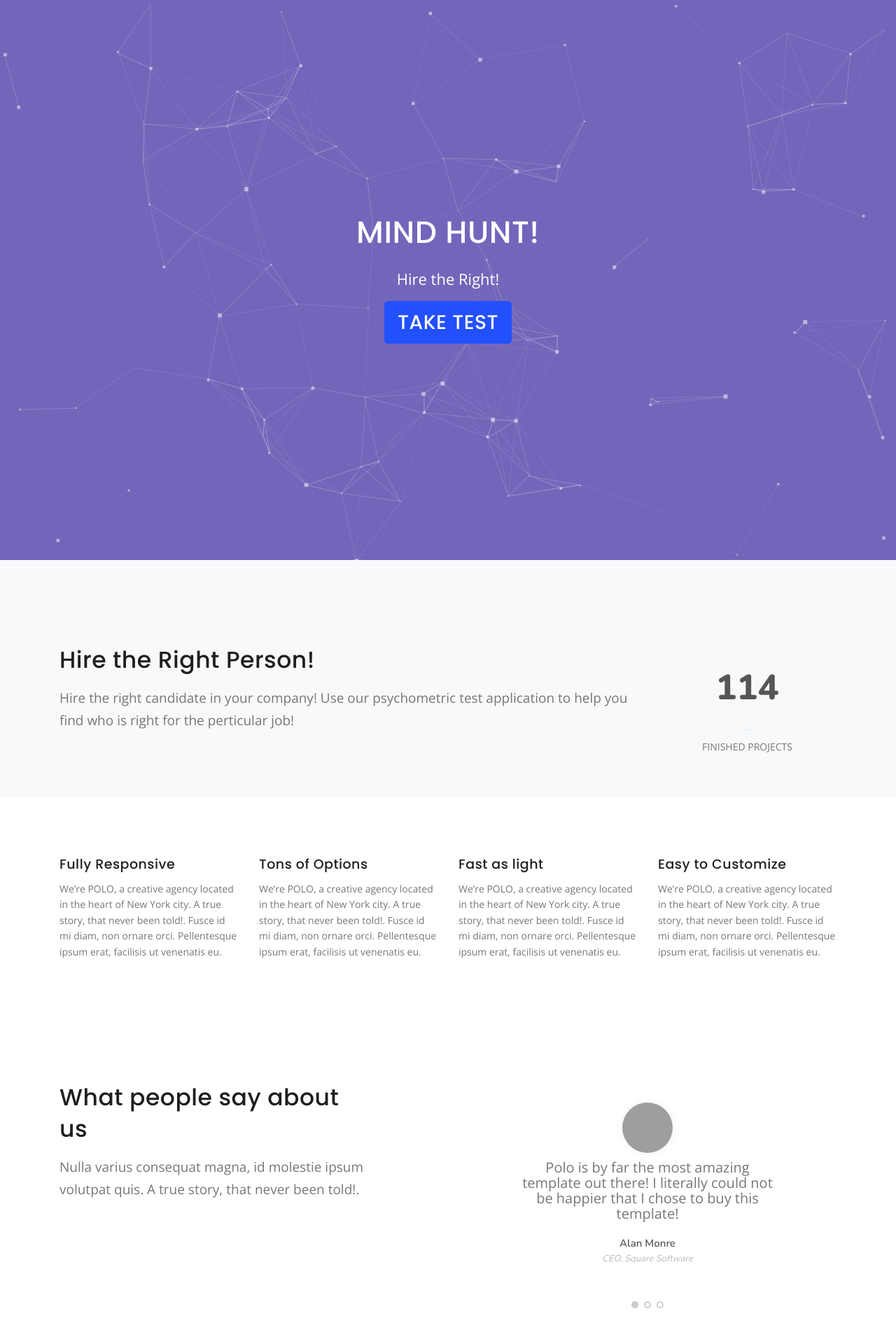
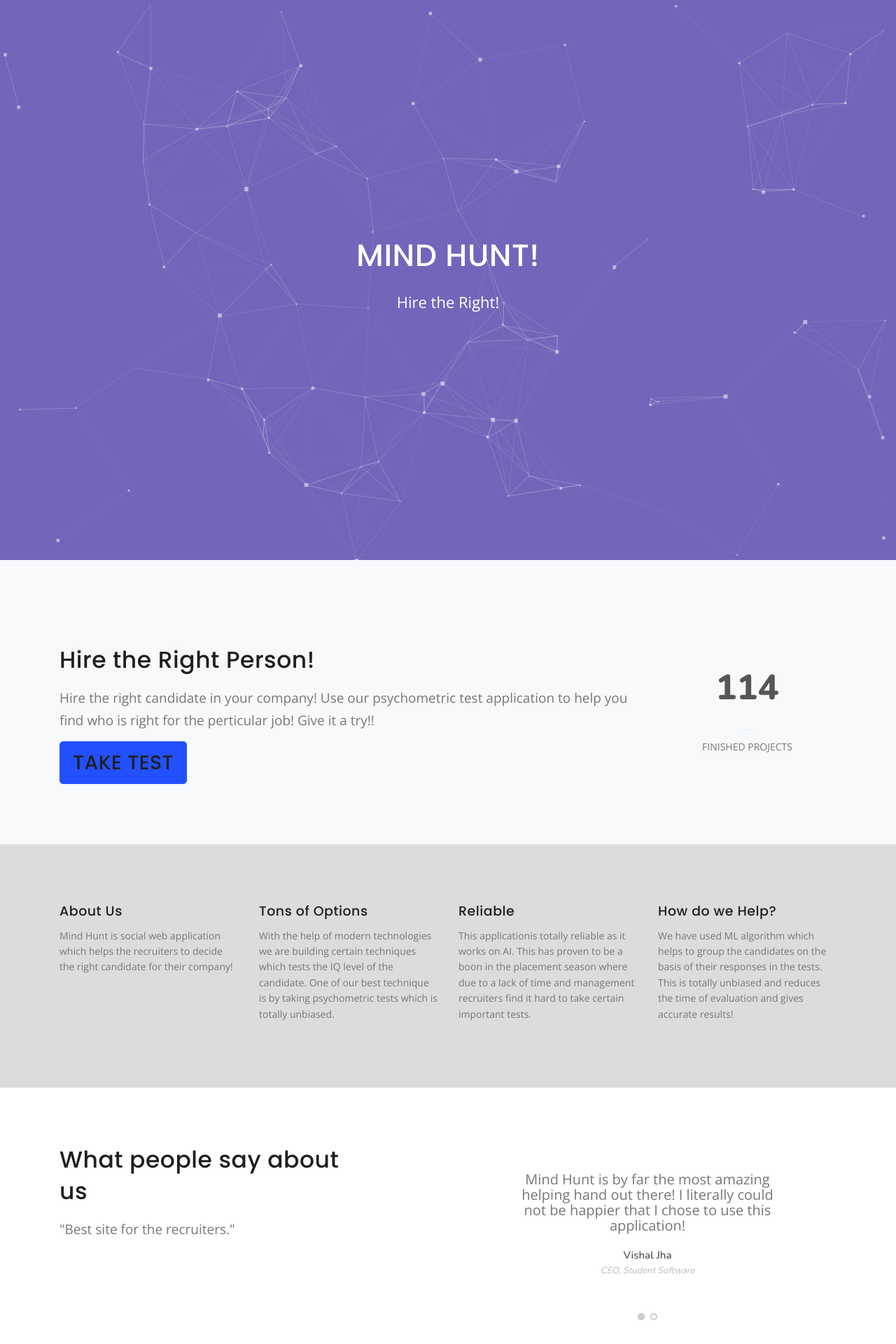
Before and after one commit to Vishal1003/psychometric-mindHunt, a Django app: page / in a window 1280 px wide. Shown: the top 1920 px of the page at 70% size. Run offline with Django 3.2, Linux system fonts and the light colour scheme; some libraries are stand-ins or nearby versions; some web fonts are replaced; grey boxes are pictures that could not be loaded.

Commit message:
Update home.html

```diff
--- a/basic/templates/basic/home.html
+++ b/basic/templates/basic/home.html
@@ -27,7 +27,6 @@
 
 <h1 data-animate="fadeIn">MIND HUNT!</h1>
 <p style="font-size: 22px">Hire the Right!</p>
-<button class="btn btn-primary"><a href="http://127.0.0.1:8000/form/"><h2>Take Test</h2></a></button>
 </div>
 </div>
 </div>
@@ -42,8 +41,9 @@
 <div class="col-lg-9 p-b-40">
 <h2>Hire the Right Person!</h2>
 <p class="lead">Hire the right candidate in your company! Use our psychometric test application to help you find who
-    is right for the perticular job!
+    is right for the perticular job! Give it a try!!
 </p>
+<button class="btn btn-primary"><a href="http://127.0.0.1:8000/form/"><h2>Take Test</h2></a></button>
 </div>
 <div class="col-lg-3">
 <div class="text-center">
@@ -57,31 +57,39 @@
 </section>
 
 
-<section>
+<section style="background-color: gainsboro">
 <div class="container">
 <div class="row">
 
 <div class="col-lg-3">
-<h4>Fully Responsive</h4>
-<p>We’re POLO, a creative agency located in the heart of New York city. A true story, that never been told!. Fusce id mi diam, non ornare orci. Pellentesque ipsum erat, facilisis ut venenatis eu.</p>
+<h4>About Us</h4>
+<p>Mind Hunt is social web application which helps the recruiters to decide the right candidate for their company!
+</p>
 </div>
 
 
 <div class="col-lg-3">
 <h4>Tons of Options</h4>
-<p>We’re POLO, a creative agency located in the heart of New York city. A true story, that never been told!. Fusce id mi diam, non ornare orci. Pellentesque ipsum erat, facilisis ut venenatis eu.</p>
+<p>With the help of modern technologies we are building certain techniques which tests the IQ level of the candidate.
+        One of our best technique is by taking psychometric tests which is totally unbiased.
+    </div>
+
+
+<div class="col-lg-3">
+<h4>Reliable</h4>
+<p>
+    This applicationis totally reliable as it works on AI. This has proven to be a boon in the placement season
+    where due to a lack of time and management recruiters find it hard to take certain important tests.
+</p>
 </div>
 
 
 <div class="col-lg-3">
-<h4>Fast as light</h4>
-<p>We’re POLO, a creative agency located in the heart of New York city. A true story, that never been told!. Fusce id mi diam, non ornare orci. Pellentesque ipsum erat, facilisis ut venenatis eu.</p>
-</div>
-
-
-<div class="col-lg-3">
-<h4>Easy to Customize</h4>
-<p>We’re POLO, a creative agency located in the heart of New York city. A true story, that never been told!. Fusce id mi diam, non ornare orci. Pellentesque ipsum erat, facilisis ut venenatis eu.</p>
+<h4>How do we Help?</h4>
+<p>
+    We have used ML algorithm which helps to group the candidates on the basis of their responses in the tests.
+    This is totally unbiased and reduces the time of evaluation and gives accurate results!
+</p>
 </div>
 
 </div>
@@ -94,31 +102,23 @@
 <div class="row">
 <div class="col-lg-5 col-md-12">
 <h2>What people say about us</h2>
-<p class="lead">Nulla varius consequat magna, id molestie ipsum volutpat quis. A true story, that never been told!.</p>
+<p class="lead">"Best site for the recruiters."</p>
 </div>
 <div class="col-lg-6 offset-1">
 <div class="carousel arrows-visibile testimonial testimonial-single" data-items="1" data-loop="true" data-autoplay="true" data-autoplay-timeout="3500" data-arrows="false" data-animate-in="fadeIn" data-animate-out="fadeOut">
 
 <div class="testimonial-item">
-<img src="{ % images/team/7.jpg % }" alt="">
-<p>Polo is by far the most amazing template out there! I literally could not be happier that I chose to buy this template!</p>
-<span>Alan Monre</span>
-<span>CEO, Square Software</span>
+
+<p>Mind Hunt is by far the most amazing helping hand out there! I literally could not be happier that I chose to use this application!</p>
+<span>Vishal Jha</span>
+<span>CEO, Student Software</span>
 </div>
 
 
 <div class="testimonial-item">
-<img src="images/team/8.jpg" alt="">
+
 <p>The world is a dangerous place to live; not because of the people who are evil, but because of the people who don't do anything about it.</p>
-<span>Alan Monre</span>
-<span>CEO, Square Software</span>
-</div>
-
-
-<div class="testimonial-item">
-<img src="images/team/6.jpg" alt="">
-<p>Amazing template! I literally could not be happier that I chose to buy this template!</p>
-<span>Alan Monre</span>
+<span>Simranjeet Singh</span>
 <span>CEO, Square Software</span>
 </div>
 
```
